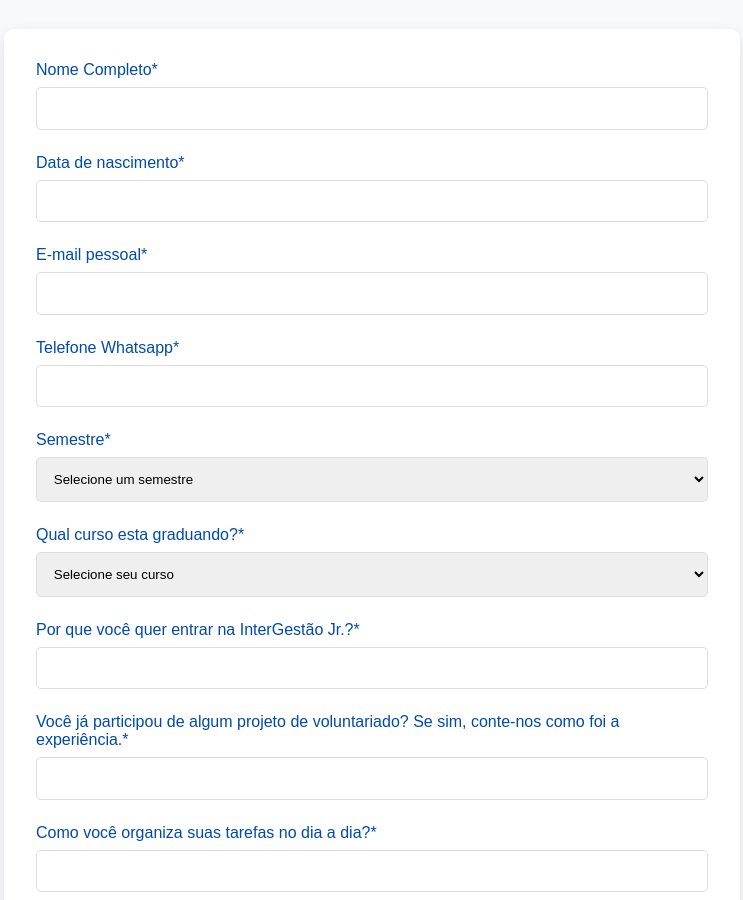
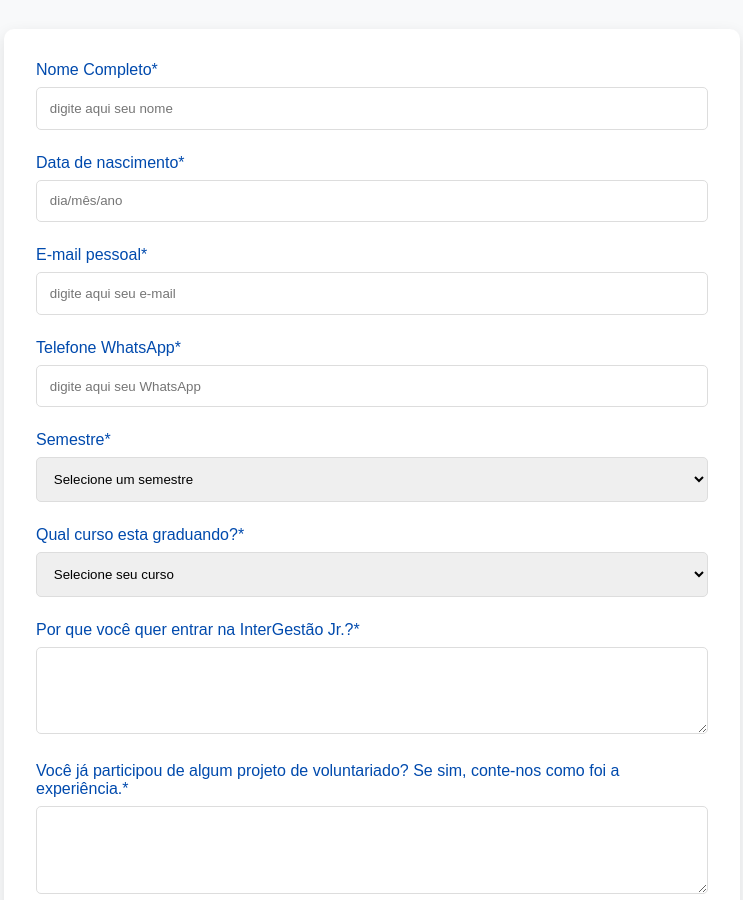
Before and after one commit to intergestaojr/intergestaojr.github.io, a plain HTML site: page forms_inscricao.html in a window 1280 px wide. Shown: the part 172-1072 px from the top of the page, without its empty margins (268-1011 px from the left). Drawn offline with Linux system fonts and the light colour scheme.

Commit message:
add placeholder e textarea no forms

```diff
--- a/forms_inscricao.html
+++ b/forms_inscricao.html
@@ -226,22 +226,22 @@ button[type="submit"]:hover {
                 enctype="multipart/form-data">
                 <div class="form-group">
                     <label for="nome">Nome Completo*</label>
-                    <input type="text" id="nome" name="nome" required>
+                    <input type="text" id="nome" name="nome" placeholder="digite aqui seu nome" required>
                 </div>
 
                 <div class="form-group">
                     <label for="date">Data de nascimento*</label>
-                    <input type="text" id="date" name="date" required>
+                    <input type="text" id="date" name="date" placeholder="dia/mês/ano" required>
                 </div>
 
                 <div class="form-group">
                     <label for="email">E-mail pessoal*</label>
-                    <input type="email" id="email" name="email" required>
+                    <input type="email" id="email" name="email" placeholder="digite aqui seu e-mail" required>
                 </div>
 
                 <div class="form-group">
-                    <label for="telefone">Telefone Whatsapp*</label>
-                    <input type="tel" id="telefone" name="telefone" required>
+                    <label for="telefone">Telefone WhatsApp*</label>
+                    <input type="tel" id="telefone" name="telefone" placeholder="digite aqui seu WhatsApp" required>
                 </div>
 
                 <div class="form-group">
@@ -268,17 +268,17 @@ button[type="submit"]:hover {
 
                 <div class="form-group">
                     <label for="pergunta1">Por que você quer entrar na InterGestão Jr.?*</label>
-                    <input type="text" id="pergunta1" name="pergunta1" required>
+                    <textarea type="text" id="pergunta1" name="pergunta1" rows="4" required></textarea>
                 </div>
 
                 <div class="form-group">
                     <label for="pergunta2">Você já participou de algum projeto de voluntariado? Se sim, conte-nos como foi a experiência.*</label>
-                    <input type="text" id="pergunta2" name="pergunta2" required>
+                    <textarea type="text" id="pergunta2" name="pergunta2" rows="4" required></textarea>
                 </div>
 
                 <div class="form-group">
                     <label for="pergunta3">Como você organiza suas tarefas no dia a dia?*</label>
-                    <input type="text" id="pergunta3" name="pergunta3" required>
+                    <textarea type="text" id="pergunta3" name="pergunta3" rows="4" required> </textarea>
                 </div>
 
                 <button type="submit" class="submit-btn">Enviar Candidatura</button>
```
